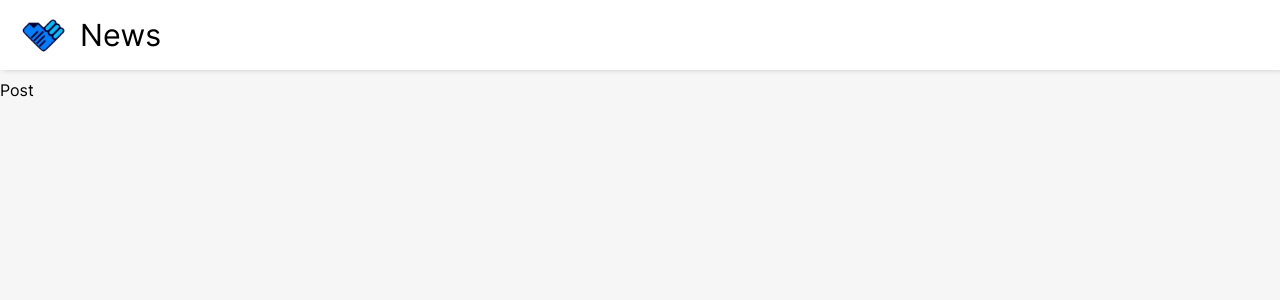
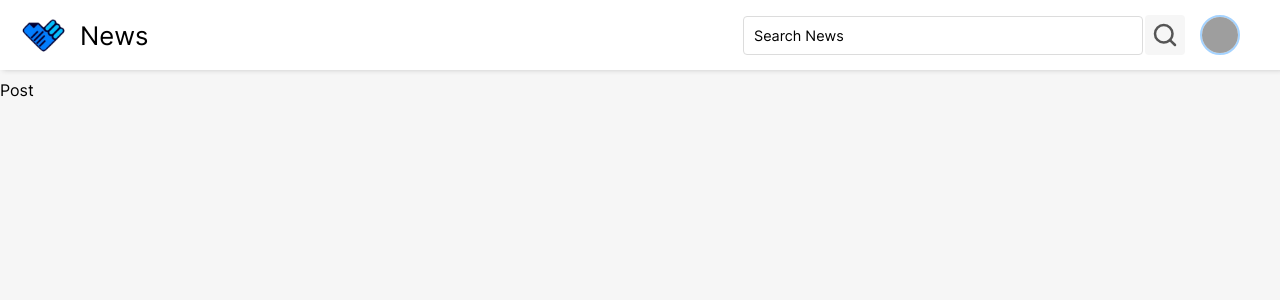
Before and after one commit to asianprogrammer/News, a Vue app: page /news/1 in a window 1280 px wide. Shown: the top 300 px of the page. Built offline with nearby package versions, Linux system fonts and the light colour scheme; grey boxes are pictures that could not be loaded.

Commit message:
Alpha updated and added

```diff
--- a/src/assets/main.css
+++ b/src/assets/main.css
@@ -93,3 +93,24 @@
   -webkit-user-drag: none;
   -webkit-user-select: none;
 }
+
+.profile-small {
+  width: 40px;
+  height: 40px;
+  display: flex;
+  cursor: pointer;
+  overflow: hidden;
+  border-radius: 50%;
+  align-items: center;
+  border: solid 2px var(--blue-white-color);
+}
+
+.profile-small:hover {
+  border-color: var(--blue-color);
+}
+
+.profile-small img {
+  width: 100%;
+  height: 100%;
+  object-fit: cover;
+}
--- a/src/components/NaveBar.vue
+++ b/src/components/NaveBar.vue
@@ -1,12 +1,59 @@
+<script setup>
+import { ref } from "vue";
+import Search from "./icons/Search.vue";
+import Logout from "./icons/Logout.vue";
+const showProfile = ref(false)
+</script>
+
 <template>
-    <nav>
-        <div class="icon">
-            <img src="../assets/img/logo.png" alt="News Logo" srcset="../assets/img/logo.png">
+    <nav class="flex">
+
+        <div class="flex align-item-center">
+            <div class="icon user-select-none">
+                <img width="100" height="100" src="../assets/img/logo.png" alt="News Logo" srcset="../assets/img/logo.png">
+            </div>
+            <div class="nav-title">
+                <h4>News</h4>
+            </div>
         </div>
-        <div class="nav-title">
-            <h3>News</h3>
+
+        <!-- Profile and search button -->
+        <div class="right-side flex align-item-center">
+            <form class="flex align-item-center" action="false" @submit.prevent="false">
+                <div class="search">
+                    <input type="text" placeholder="Search News" required>
+                </div>
+                <div class="search-btn flex">
+                    <Search />
+                </div>
+            </form>
+            <div @click="showProfile = !showProfile" class="profile-small">
+                <img width="100" height="100" src="../assets/img/don.jpg" alt="Don" srcset="../assets/img/don.jpg">
+            </div>
+
         </div>
     </nav>
+
+    <!-- User logout popup -->
+    <div v-if="showProfile === true" class="user-profile-popup">
+
+        <RouterLink to="/" class="flex align-item-center user-select-none">
+            <div class="profile-small">
+                <img width="100" height="100" src="../assets/img/don.jpg" alt="Don" srcset="../assets/img/don.jpg">
+            </div>
+            <h6>&nbsp; &nbsp;David Amah</h6>
+        </RouterLink>
+
+        <div @click="showProfile = false" class="flex item align-item-center">
+            <div class="icon-s">
+                <Logout />
+            </div>
+            <span class="red">Logout</span>
+        </div>
+
+    </div>
+
+    <!-- Break line for nave bar -->
     <div class="break">
         <br><br><br><br>
     </div>
@@ -16,14 +63,94 @@ nav {
     top: 0;
     left: 0;
     width: 100%;
-    display: flex;
     position: fixed;
     overflow: hidden;
     max-height: 80px;
     align-items: center;
-    justify-content: left;
-    background: #fff;
+    background: #ffffff;
+    justify-content: space-between;
     box-shadow: 3px 0 5px rgb(199, 199, 199);
+}
+
+.right-side {
+    margin-right: 40px;
+}
+
+.search input {
+    padding: 10px;
+}
+
+.search-btn {
+    width: 40px;
+    height: 40px;
+    padding: 5px;
+    cursor: pointer;
+    margin-right: 15px;
+    margin-left: 2px;
+    align-items: center;
+    justify-content: center;
+    border-radius: 4px;
+    background: var(--white-gray);
+}
+
+.search-btn:hover {
+    background: var(--gray);
+}
+
+.user-profile-popup {
+    top: 90px;
+    right: 20px;
+    width: 100%;
+    padding: 10px;
+    max-width: 250px;
+    border-radius: 5px;
+    position: absolute;
+    background: #ffffff;
+    box-shadow: 2px 2px 10px rgba(0, 0, 0, 0.178);
+}
+
+.user-profile-popup::after {
+    top: -30px;
+    content: '';
+    right: 25px;
+    position: absolute;
+    border: solid 15px transparent;
+    border-bottom-color: #ffffff;
+}
+
+.user-profile-popup::before {
+    top: -32px;
+    content: '';
+    right: 25px;
+    opacity: .1;
+    position: absolute;
+    filter: blur(2px);
+    border: solid 15px transparent;
+    border-bottom-color: #000000;
+}
+
+.item {
+    padding: 5px;
+    margin-top: 13px;
+    cursor: pointer;
+}
+
+.item:hover {
+    background: #ffeeee;
+}
+
+.red {
+    color: red;
+}
+
+.icon-s {
+    width: 30px;
+    height: 30px;
+    margin: 0 5p;
+}
+
+.icon-s svg {
+    fill: red;
 }
 
 .icon {
--- /dev/null
+++ b/src/components/icons/Logout.vue
@@ -0,0 +1,8 @@
+<template>
+    <svg viewBox="0 0 24 24">
+
+        <path
+            d="M7 6a1 1 0 0 0 0-2H5a1 1 0 0 0-1 1v14a1 1 0 0 0 1 1h2a1 1 0 0 0 0-2H6V6zM20.82 11.42l-2.82-4a1 1 0 0 0-1.39-.24 1 1 0 0 0-.24 1.4L18.09 11H10a1 1 0 0 0 0 2h8l-1.8 2.4a1 1 0 0 0 .2 1.4 1 1 0 0 0 .6.2 1 1 0 0 0 .8-.4l3-4a1 1 0 0 0 .02-1.18z" />
+
+    </svg>
+</template>
--- /dev/null
+++ b/src/components/icons/Search.vue
@@ -0,0 +1,7 @@
+<template>
+    <svg viewBox="0 0 24 24">
+        <path fill="#555"
+            d="m20.71 19.29-3.4-3.39A7.92 7.92 0 0 0 19 11a8 8 0 1 0-8 8 7.92 7.92 0 0 0 4.9-1.69l3.39 3.4a1 1 0 0 0 1.42 0 1 1 0 0 0 0-1.42zM5 11a6 6 0 1 1 6 6 6 6 0 0 1-6-6z"
+            data-name="search" />
+    </svg>
+</template>
```
